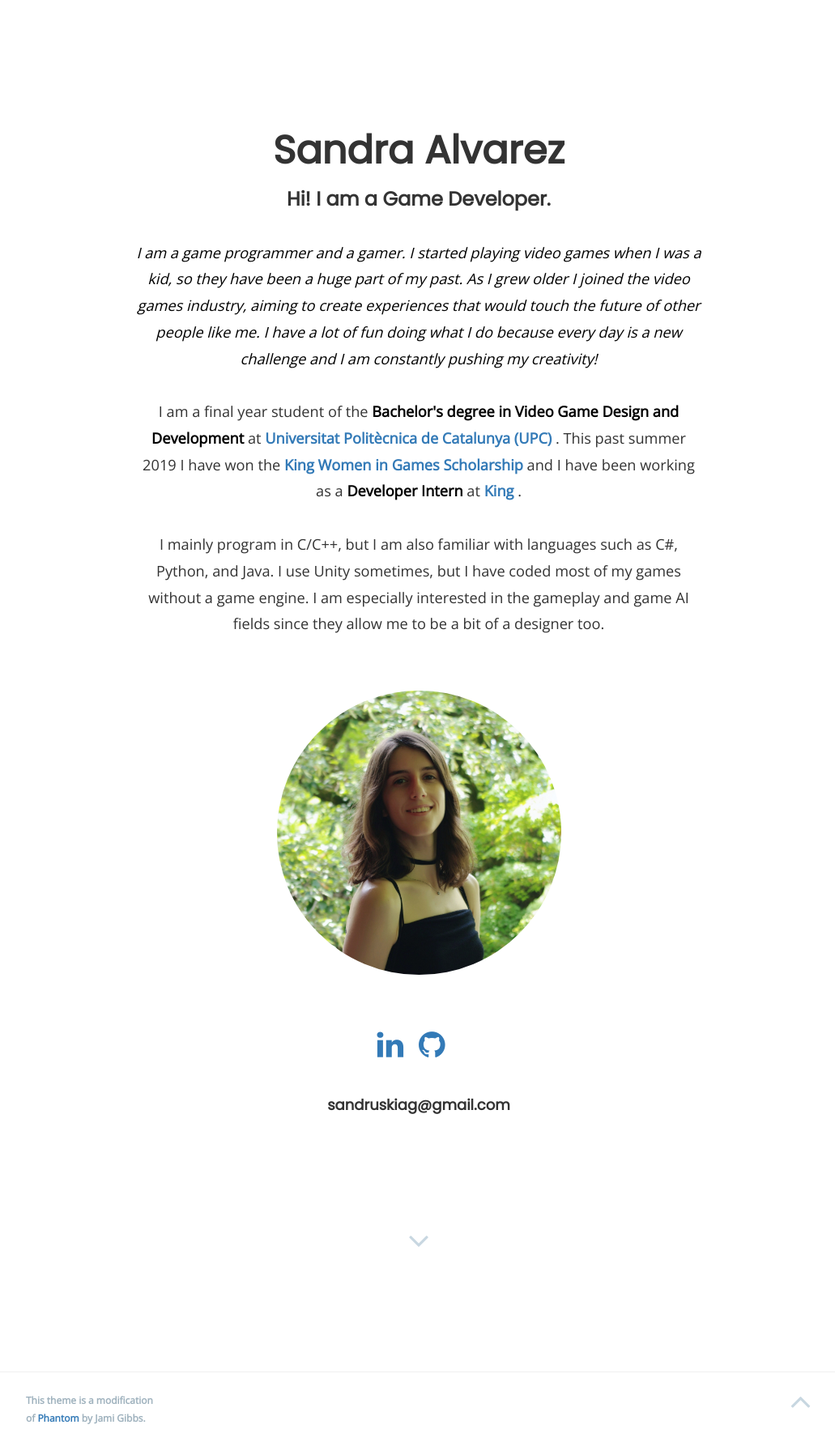
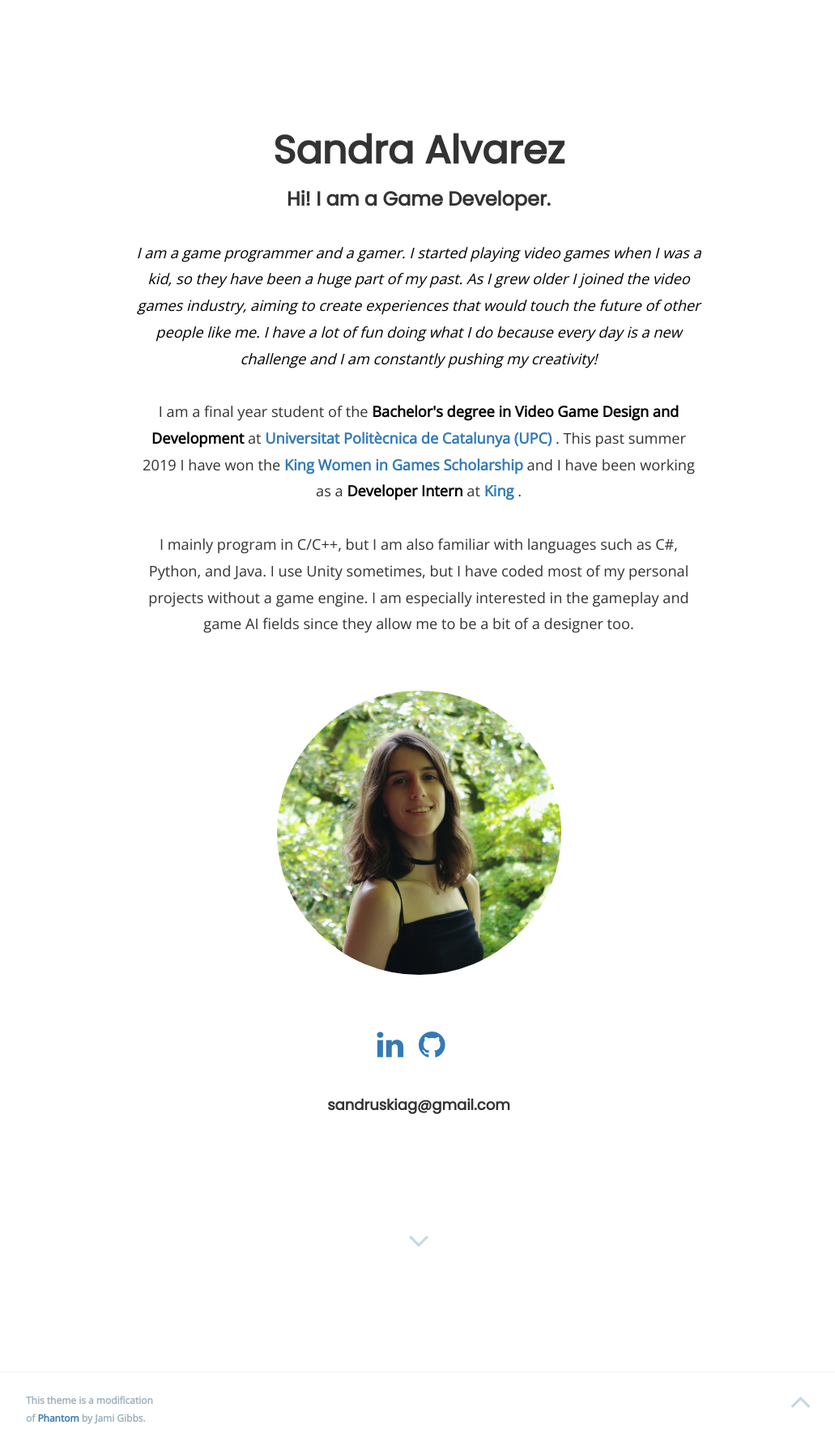
Before and after one commit to Sandruski/sandruski.github.io, a Jekyll site: the page built from _posts/2018-12-16-byte.md, in a window 1280 px wide. Shown: the whole page at 81% size, without its empty margins (123-1154 px from the left). Built offline with Jekyll 4.4.1, drawn with Linux system fonts in a browser that asks for light colours; nearby versions of some CDN libraries.

Commit message:
Update about description

```diff
--- a/_data/about.yml
+++ b/_data/about.yml
@@ -1,6 +1,6 @@
 ---
 intro: I am a game programmer and a gamer. I started playing video games when I was a kid, so they have been a huge part of my past. As I grew older I joined the video games industry, aiming to create experiences that would touch the future of other people like me. I have a lot of fun doing what I do because every day is a new challenge and I am constantly pushing my creativity!
-outro: I mainly program in C/C++, but I am also familiar with languages such as C#, Python, and Java. I use Unity sometimes, but I have coded most of my games without a game engine. I am especially interested in the gameplay and game AI fields since they allow me to be a bit of a designer too.
+outro: I mainly program in C/C++, but I am also familiar with languages such as C#, Python, and Java. I use Unity sometimes, but I have coded most of my personal projects without a game engine. I am especially interested in the gameplay and game AI fields since they allow me to be a bit of a designer too.
 featured_image: '/img/Sandra.JPG'
 
 university_intro: I am a final year student of the
```
